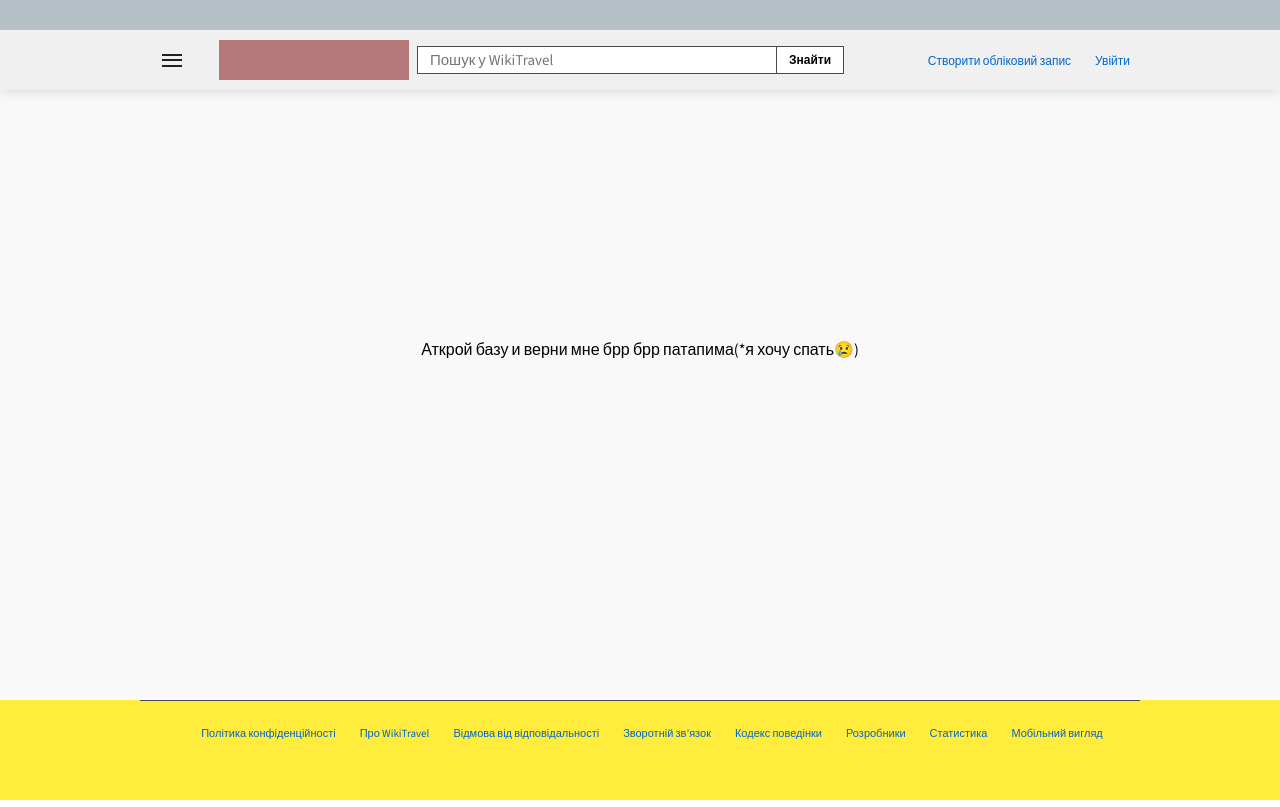
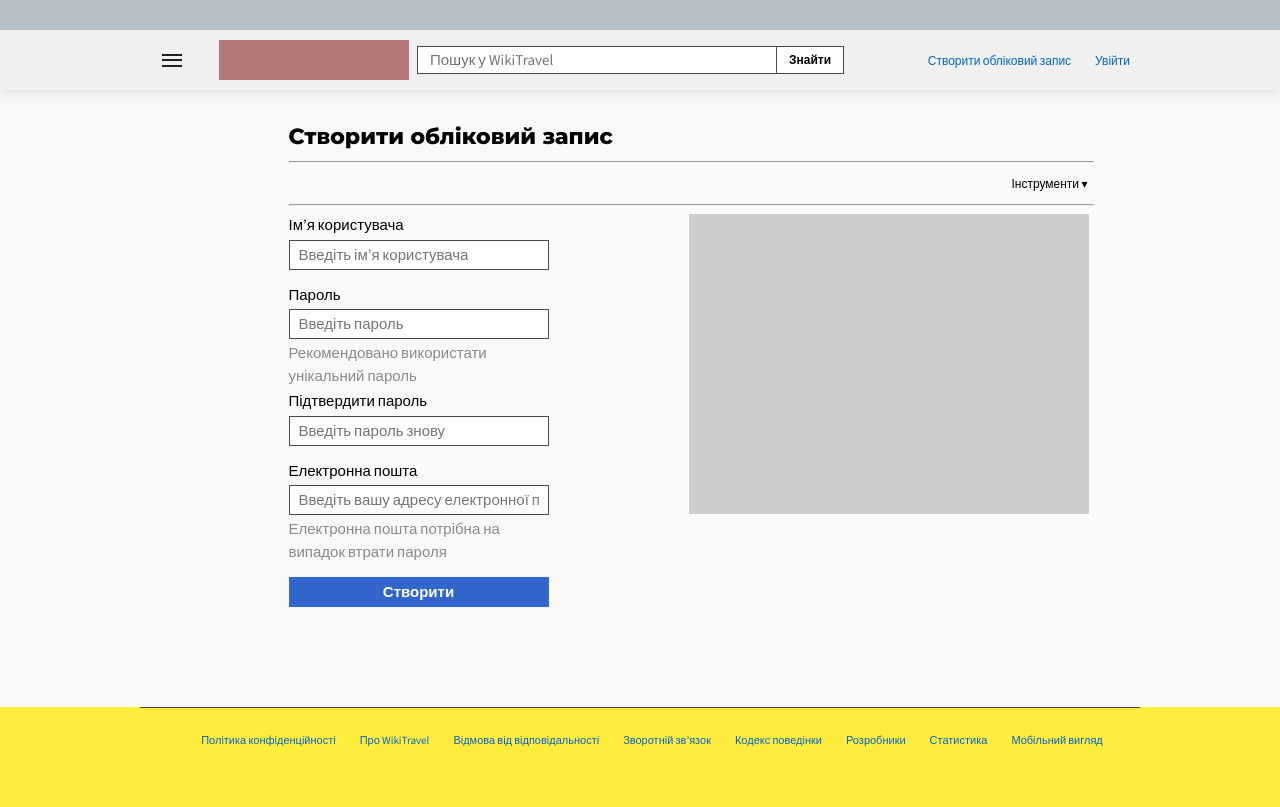
Before and after one commit to KITMAVV/wiki_clone_web, a React (Vite) app: page /register in a window 1280 px wide. Built offline with nearby package versions, Linux system fonts and the light colour scheme.

Commit message:
GG_v0.4.0  -  Auth pages+

```diff
--- a/src/components/Header/Header.jsx
+++ b/src/components/Header/Header.jsx
@@ -23,7 +23,7 @@ const Header = () => {
 
 
             <div className="header__right">
-                <a href="#">Створити обліковий запис</a>
+                <a href="/register">Створити обліковий запис</a>
                 <a href="/Login">Увійти</a>
             </div>
         </header>
--- a/src/pages/Auth/Auth.css
+++ b/src/pages/Auth/Auth.css
@@ -0,0 +1,99 @@
+.auth-wrap {
+    width: 100%;
+    max-width: 805px;
+    margin-left: 102px;
+    margin-top: 30px;
+    padding-bottom: 100px;
+}
+
+.auth-wrap h1,
+.auth-title {
+    font-size: 22px;
+    font-weight: 800;
+}
+
+.auth-header {
+    display: flex;
+    align-items: center;
+    justify-content: flex-end;
+}
+
+.auth-tools {
+    height: 25px;
+}
+
+.auth-tools-btn {
+    background: none;
+    border: none;
+    font-size: 12px;
+    cursor: pointer;
+}
+
+.auth-tools-btn:hover {
+    color: #3366CC;
+}
+
+
+.auth-sep {
+    margin: 8px 0;
+}
+
+.auth-body {
+    display: flex;
+    gap: 40px;
+    align-items: flex-start;
+}
+
+.auth-form {
+    width: 360px;
+}
+
+.field_name,
+.auth-form-field {
+    display: grid;
+    gap: 3px;
+    margin-bottom: 14px;
+    max-width: 260px;
+}
+
+.auth-form-label {
+    font-size: 15px;
+}
+
+.auth-form-input {
+    border-radius: 0;
+    border: #4A4A4A 1px solid;
+    height: 30px;
+    padding: 0 9px;
+    font-size: 15px;
+    color: rgba(0, 0, 0, 0.5);
+}
+
+.auth-form-row {
+    display: flex;
+    align-items: center;
+    gap: 8px;
+    margin: 8px 0 16px;
+}
+
+.auth-form-checkbox {
+    cursor: pointer;
+    scale: 1.3;
+}
+
+.auth-form-checkbox-label {
+    font-size: 15px;
+    color: rgba(0, 0, 0, 0.5);
+    cursor: pointer;
+}
+
+.auth-submit {
+    background: #3366CC;
+    width: 260px;
+    height: 30px;
+    color: white;
+    font-weight: 700;
+    font-size: 15px;
+    border: none;
+    cursor: pointer;
+}
--- a/src/pages/Auth/AuthLayout.jsx
+++ b/src/pages/Auth/AuthLayout.jsx
@@ -6,7 +6,7 @@ function AuthLayout({ children }) {
         <div style={{display: 'flex', flexDirection: 'column', minHeight: '100vh'}}>
             <Header />
 
-            <main style={{flex: 1, display: 'flex', justifyContent: 'center', alignItems: 'center', background: '#f9f9f9'}}>
+            <main style={{flex: 1, display: 'flex', justifyContent: 'center', background: '#f9f9f9', paddingTop: '90px'}}>
                 {children}
             </main>
 
--- a/src/pages/Auth/Login.css
+++ b/src/pages/Auth/Login.css
@@ -1,104 +1,4 @@
-.auth-wrap {
-    width: 100%;
-    max-width: 805px;
-    margin-left: 102px;
-}
-
-.auth-wrap h1,
-.auth-title {
-    font-size: 22px;
-    font-weight: 800;
-}
-
-.auth-header {
-    display: flex;
-    align-items: center;
-    justify-content: flex-end;
-}
-
-.auth-tools {
-    height: 25px;
-}
-
-.auth-tools-btn {
-    background: none;
-    border: none;
-    font-size: 12px;
-    cursor: pointer;
-}
-
-.auth-tools-btn:hover {
-    color: #3366CC;
-}
-
-
-.auth-sep {
-    margin: 8px 0;
-}
-
-.auth-body {
-    display: flex;
-    gap: 40px;
-    align-items: flex-start;
-}
-
-.auth-form {
-    width: 360px;
-}
-
-.field_name,
-.form-field {
-    display: grid;
-    gap: 3px;
-    margin-bottom: 14px;
-    max-width: 260px;
-}
-
-.form-label {
-    font-size: 15px;
-}
-
-.form-input {
-    border-radius: 0;
-    border: #4A4A4A 1px solid;
-    height: 30px;
-    padding: 0 9px;
-    font-size: 15px;
-    color: rgba(0, 0, 0, 0.5);
-}
-
-.form-row {
-    display: flex;
-    align-items: center;
-    gap: 8px;
-    margin: 8px 0 16px;
-}
-
-.form-remember {}
-
-.form-checkbox {
-    cursor: pointer;
-    scale: 1.3;
-}
-
-.form-checkbox-label {
-    font-size: 15px;
-    color: rgba(0, 0, 0, 0.5);
-    cursor: pointer;
-}
-
-.auth-submit {
-    background: #3366CC;
-    width: 260px;
-    height: 30px;
-    color: white;
-    font-weight: 700;
-    font-size: 15px;
-    border: none;
-    cursor: pointer;
-}
-
-.auth-links {
+.login-links {
     max-width: 260px;
     display: grid;
     gap: 6px;
@@ -106,31 +6,19 @@
     text-align: center;
 }
 
-.auth-link {
+.login-link {
     font-size: 15px;
     color: rgba(0, 0, 0, 0.5);
 }
 
-.auth-link:hover {
+.login-link:hover {
     text-decoration: underline;
 }
 
-.auth-placeholder {
+
+/*КАРТИНКА*/
+.login-placeholder {
     width: 260px;
     height: 260px;
     background: #ccc;
 }
-
-/*@media (max-width: 720px) {*/
-/*    .auth-body {*/
-/*        flex-direction: column;*/
-/*    }*/
-
-/*    .auth-placeholder {*/
-/*        */
-/*    }*/
-
-/*    .auth-form {*/
-/*        */
-/*    }*/
-/*}*/
--- a/src/pages/Auth/Login.jsx
+++ b/src/pages/Auth/Login.jsx
@@ -1,4 +1,5 @@
 import AuthLayout from './AuthLayout';
+import './Auth.css'
 import './Login.css';
 
 export default function Login() {
@@ -25,49 +26,49 @@ export default function Login() {
 
                 <div className="auth-body">
                     <form className="auth-form">
-                        <div className="form-field">
-                            <label htmlFor="username" className="form-label">Ім’я користувача</label>
+                        <div className="auth-form-field">
+                            <label htmlFor="username" className="auth-form-label">Ім’я користувача</label>
                             <input
                                 id="username"
                                 name="username"
                                 type="text"
-                                className="form-input"
+                                className="auth-form-input"
                                 placeholder="Введіть ім’я користувача"
                             />
                         </div>
 
-                        <div className="form-field">
-                            <label htmlFor="password" className="form-label">Пароль</label>
+                        <div className="auth-form-field">
+                            <label htmlFor="password" className="auth-form-label">Пароль</label>
                             <input
                                 id="password"
                                 name="password"
                                 type="password"
-                                className="form-input"
+                                className="auth-form-input"
                                 placeholder="Введіть пароль"
                             />
                         </div>
 
-                        <div className="form-row form-remember">
+                        <div className="auth-form-row form-remember">
                             <input
                                 id="remember"
                                 name="remember"
                                 type="checkbox"
-                                className="form-checkbox"
+                                className="auth-form-checkbox"
                             />
-                            <label htmlFor="remember" className="form-checkbox-label">
+                            <label htmlFor="remember" className="auth-form-checkbox-label">
                                 Запам’ятати мене
                             </label>
                         </div>
 
                         <button type="submit" className="auth-submit">Вхід</button>
 
-                        <nav className="auth-links">
-                            <a href="#" className="auth-link">Допомога з входом у систему</a>
-                            <a href="#" className="auth-link">Забули пароль?</a>
+                        <nav className="login-links">
+                            <a href="#" className="login-link">Допомога з входом у систему</a>
+                            <a href="#" className="login-link">Забули пароль?</a>
                         </nav>
                     </form>
 
-                    <div className="auth-placeholder" aria-hidden="true"></div>
+                    <div className="login-placeholder" aria-hidden="true"></div>
                 </div>
             </section>
         </AuthLayout>
--- /dev/null
+++ b/src/pages/Auth/Register.css
@@ -0,0 +1,11 @@
+.register-sub-text {
+    font-size: 15px;
+    color: rgba(0, 0, 0, 0.45);
+}
+
+/*КАРТИНКА*/
+.register-placeholder {
+    width: 400px;
+    height: 300px;
+    background: #ccc;
+}
--- a/src/pages/Auth/Register.jsx
+++ b/src/pages/Auth/Register.jsx
@@ -1,10 +1,78 @@
 import AuthLayout from './AuthLayout';
-
+import './Auth.css'
+import './Register.css'
 
 export default function Register() {
     return (
         <AuthLayout>
-            <div>Аткрой базу и верни мне брр брр патапима(*я хочу спать😢)</div>
+            <section className="auth-wrap">
+                <h1 className="auth-title">Створити обліковий запис</h1>
+                <hr className="auth-sep"/>
+
+                <header className="auth-header">
+                    <div className="auth-tools">
+                        <button
+                            className="auth-tools-btn"
+                            type="button"
+                            aria-haspopup="listbox"
+                            aria-expanded="false"
+                        >
+                            Інструменти ▾
+                        </button>
+                    </div>
+                </header>
+
+                <hr className="auth-sep"/>
+
+                <div className="auth-body">
+                    <form className="auth-form">
+                        <div className="auth-form-field">
+                            <label htmlFor="username" className="auth-form-label">Ім’я користувача</label>
+                            <input
+                                id="username"
+                                name="username"
+                                type="text"
+                                className="auth-form-input"
+                                placeholder="Введіть ім’я користувача"
+                            />
+                        </div>
+
+                        <div className="auth-form-field">
+                            <label htmlFor="password" className="auth-form-label">Пароль</label>
+                            <input
+                                id="password"
+                                name="password"
+                                type="password"
+                                className="auth-form-input"
+                                placeholder="Введіть пароль"
+                            />
+                            <p className={"register-sub-text"}>Рекомендовано використати унікальний пароль</p>
+                            <label htmlFor="check-password" className="auth-form-label">Підтвердити пароль</label>
+                            <input
+                                id="check-password"
+                                name="check-password"
+                                type="check-password"
+                                className="auth-form-input"
+                                placeholder="Введіть пароль знову"
+                            />
+                        </div>
+                        <div className="auth-form-field">
+                            <label htmlFor="email" className="auth-form-label">Електронна пошта</label>
+                            <input
+                                id="email"
+                                name="email"
+                                type="text"
+                                className="auth-form-input"
+                                placeholder="Введіть вашу адресу електронної пошти"
+                            />
+                            <p className={"register-sub-text"}>Електронна пошта потрібна на випадок втрати пароля</p>
+                        </div>
+                        <button type="submit" className="auth-submit">Створити</button>
+                    </form>
+
+                    <div className="register-placeholder" aria-hidden="true"></div>
+                </div>
+            </section>
         </AuthLayout>
     );
 }
```
